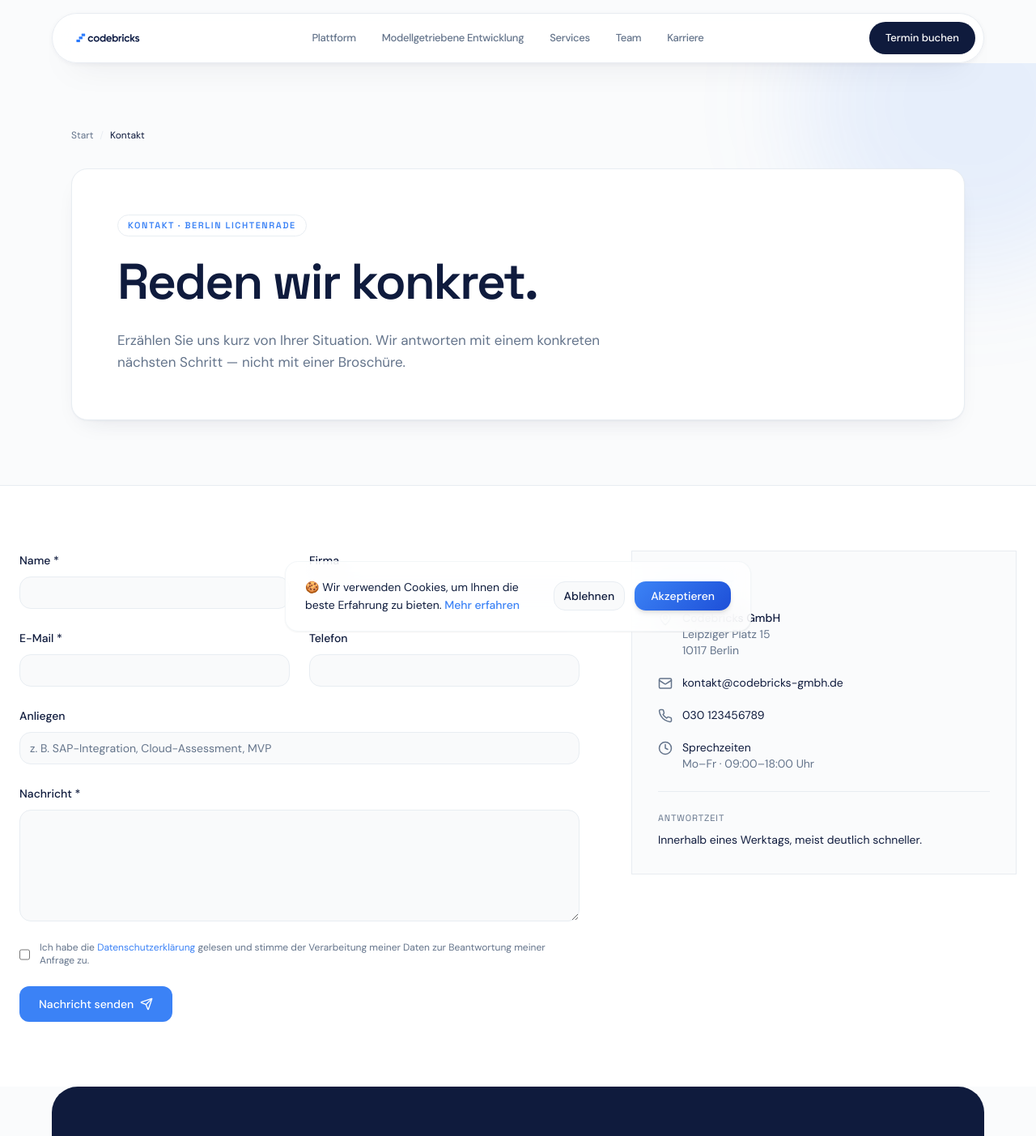
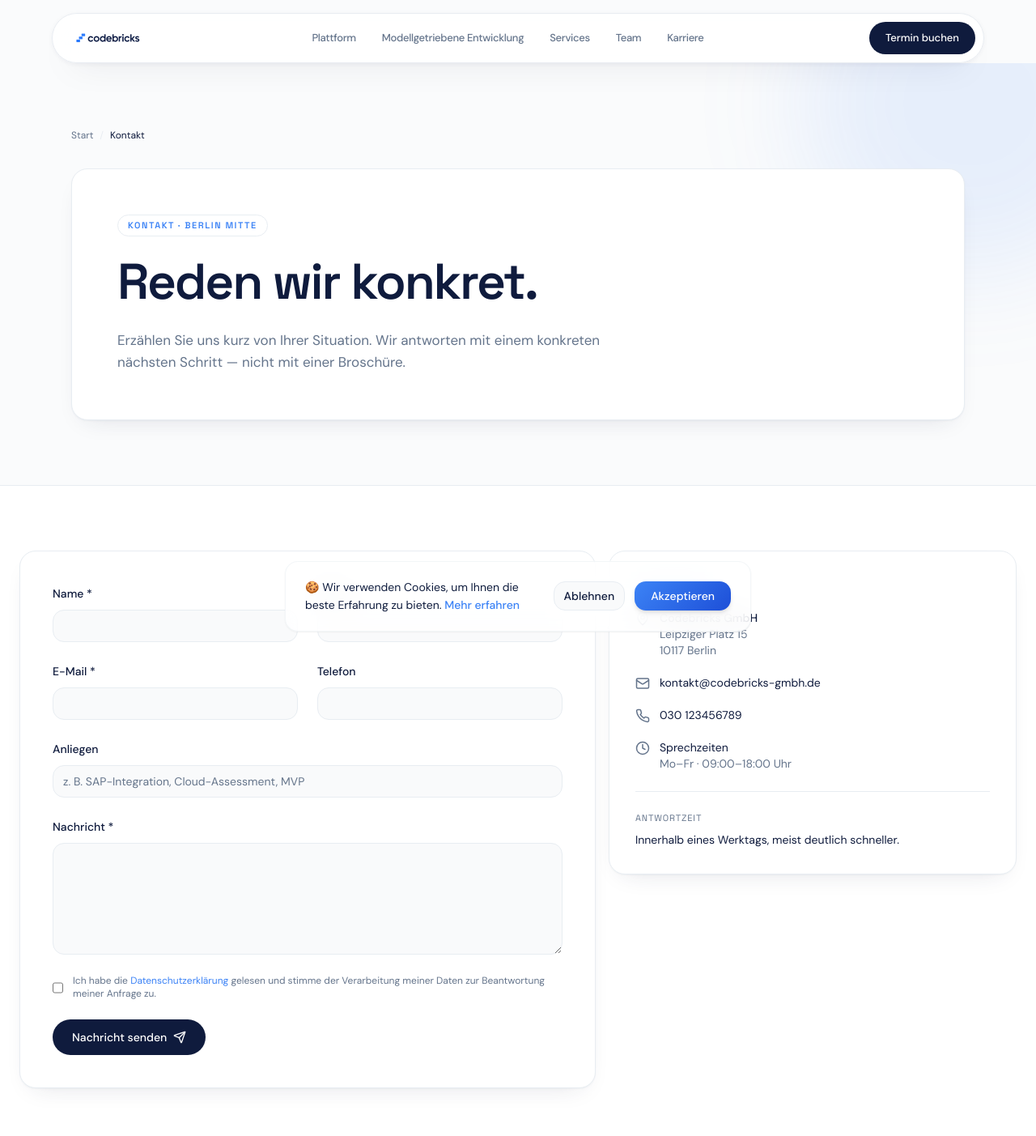
Before and after one commit to darklobster9512/codebricks, a React (Vite) app: page /kontakt in a window 1280 px wide. Shown: the top 1403 px of the page at 81% size. Built offline with nearby package versions, Linux system fonts and the light colour scheme.

Commit message:
Changes
Co-authored-by: darklobster9512 <301748244+darklobster9512@users.noreply.github.com>

```diff
--- a/src/data/karriereStellen.ts
+++ b/src/data/karriereStellen.ts
@@ -74,7 +74,7 @@ export const stellen: Stelle[] = [
     ],
     benefits: [
       '4-Tage-Woche möglich (bei entsprechendem Gehaltsmodell)',
-      'Modernes Büro in Berlin Lichtenrade + freies Remote-Modell',
+      'Modernes Büro in Berlin Mitte + freies Remote-Modell',
       'Individuelles Weiterbildungsbudget (3.000 €/Jahr)',
       'Betriebliche Altersvorsorge und Deutschlandticket',
       'Kein Bereitschaftsdienst außerhalb der geplanten Rufzeiten',
--- a/src/pages/Kontakt.tsx
+++ b/src/pages/Kontakt.tsx
@@ -33,7 +33,7 @@ const Kontakt = () => {
         path="/kontakt"
       />
       <PageHero
-        eyebrow="Kontakt · Berlin Lichtenrade"
+        eyebrow="Kontakt · Berlin Mitte"
         title="Reden wir konkret."
         intro="Erzählen Sie uns kurz von Ihrer Situation. Wir antworten mit einem konkreten nächsten Schritt — nicht mit einer Broschüre."
         breadcrumb={[{ label: 'Start', href: '/' }, { label: 'Kontakt' }]}
@@ -41,8 +41,8 @@ const Kontakt = () => {
 
       <section className="border-t border-[#E8ECF1] bg-white">
         <div className="mx-auto max-w-7xl px-6 py-20">
-          <div className="grid gap-16 lg:grid-cols-12">
-            <form onSubmit={submit} className="lg:col-span-7 space-y-6">
+          <div className="grid gap-4 lg:grid-cols-12">
+            <form onSubmit={submit} className="tile lg:col-span-7 space-y-6 p-8 lg:p-10">
               <div className="grid gap-6 md:grid-cols-2">
                 <div className="space-y-2">
                   <Label htmlFor="name">Name *</Label>
@@ -76,14 +76,14 @@ const Kontakt = () => {
               <button
                 type="submit"
                 disabled={submitting}
-                className="inline-flex h-11 items-center gap-2 rounded-xl bg-[#3B82F6] px-6 text-sm font-medium text-white hover:bg-[#1D4ED8] disabled:opacity-50"
+                className="inline-flex h-11 items-center gap-2 rounded-full bg-[#0F1B3D] px-6 text-sm font-medium text-white hover:bg-[#3B82F6] disabled:opacity-50"
               >
                 {submitting ? <><Loader2 size={16} className="animate-spin" /> Wird gesendet…</> : <>Nachricht senden <Send size={16} /></>}
               </button>
             </form>
 
             <aside className="lg:col-span-5">
-              <div className="lg:sticky lg:top-24 border border-[#E8ECF1] bg-[#FAFBFC] p-8 space-y-6">
+              <div className="tile lg:sticky lg:top-28 p-8 space-y-6">
                 <p className="text-[11px] font-mono uppercase tracking-widest text-[#3B82F6]">Direktkontakt</p>
                 <div className="space-y-5 text-sm">
                   <div className="flex gap-3">
```
